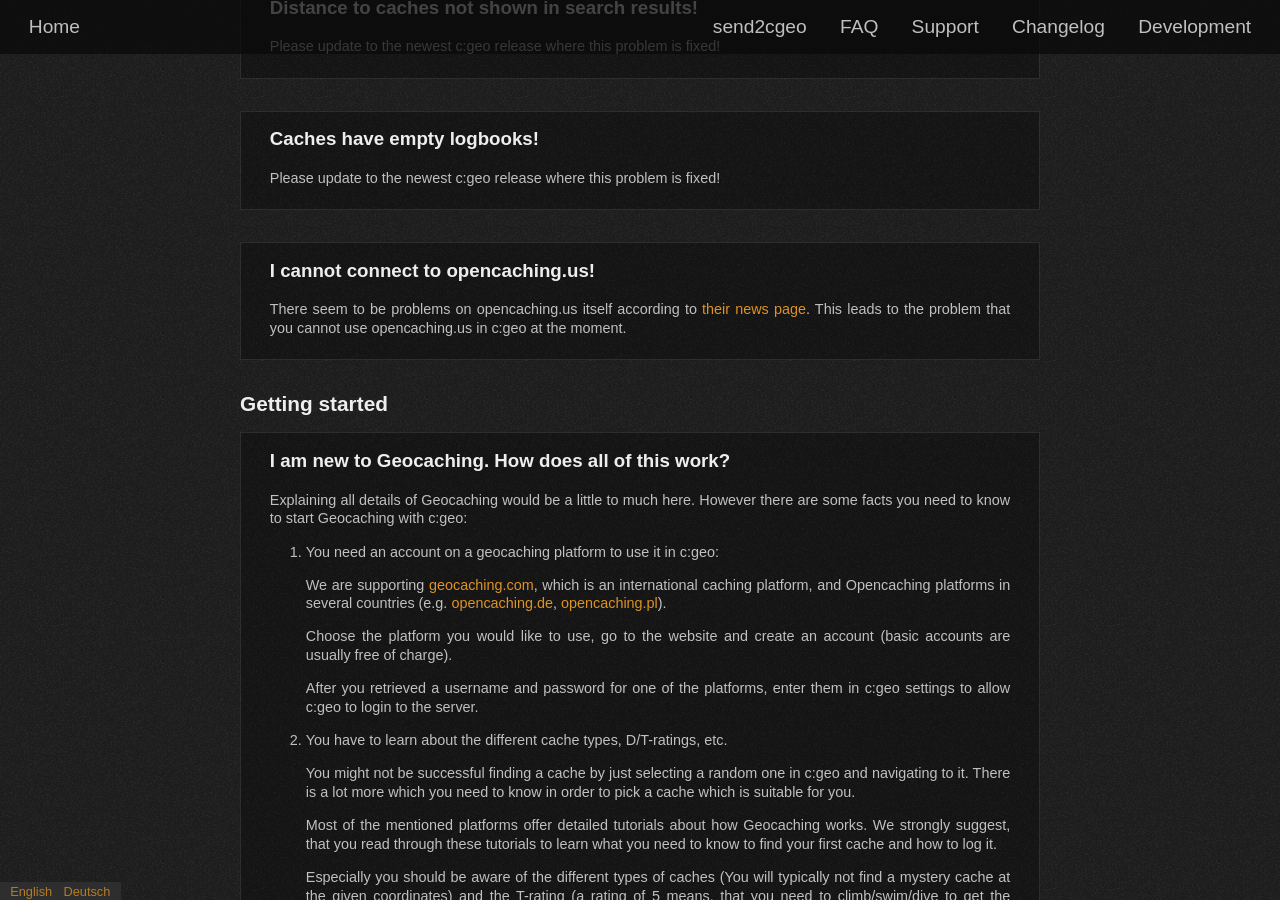
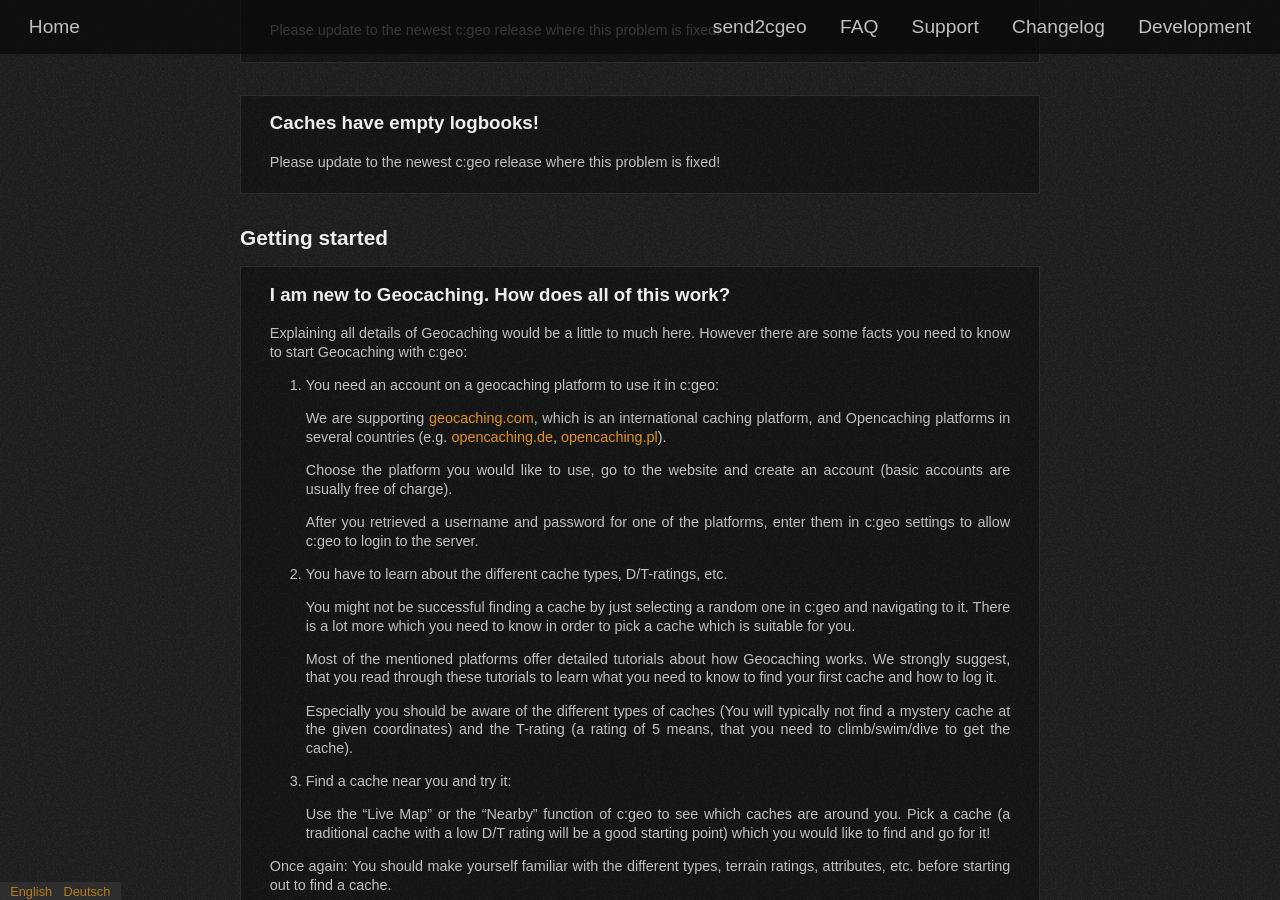
Before and after one commit to cgeo/cgeo.github.io, a Jekyll site: the page built from faq.html, in a window 1280 px wide and 900 px high, scrolled down 2758 px. Built offline with Jekyll 4.4.1, drawn with Linux system fonts in a browser that asks for light colours; some web fonts are replaced; some of the changed text lies outside the part shown.

Commit message:
Fix #118 FAQ: Remove OC.us problem

```diff
--- a/_data/faq.yml
+++ b/_data/faq.yml
@@ -22,18 +22,6 @@
             title: Caches haben ein leeres Logbuch!
             content: |
                 Bitte aktualisiere c:geo auf die neueste Version, in der das Problem behoben ist!
-
-      - id: 6147
-        en:
-            title: I cannot connect to opencaching.us!
-            content: |
-                There seem to be problems on opencaching.us itself according to [their news page](http://opencaching.us/news.php).
-                This leads to the problem that you cannot use opencaching.us in c:geo at the moment.
-        de:
-            title: Ich kann mich nicht mit opencaching.us verbinden!
-            content: |
-                Es scheint ein Problem auf opencaching.us selbst zu geben, wie du auf [ihrer Neuigkeiten-Seite](http://opencaching.us/news.php) lesen kannst.
-                Das führt zu dem Probelm, dass du opencaching.us im Moment nicht in c:geo nutzen kannst.
 
 - id: getting-started
   title:
```
